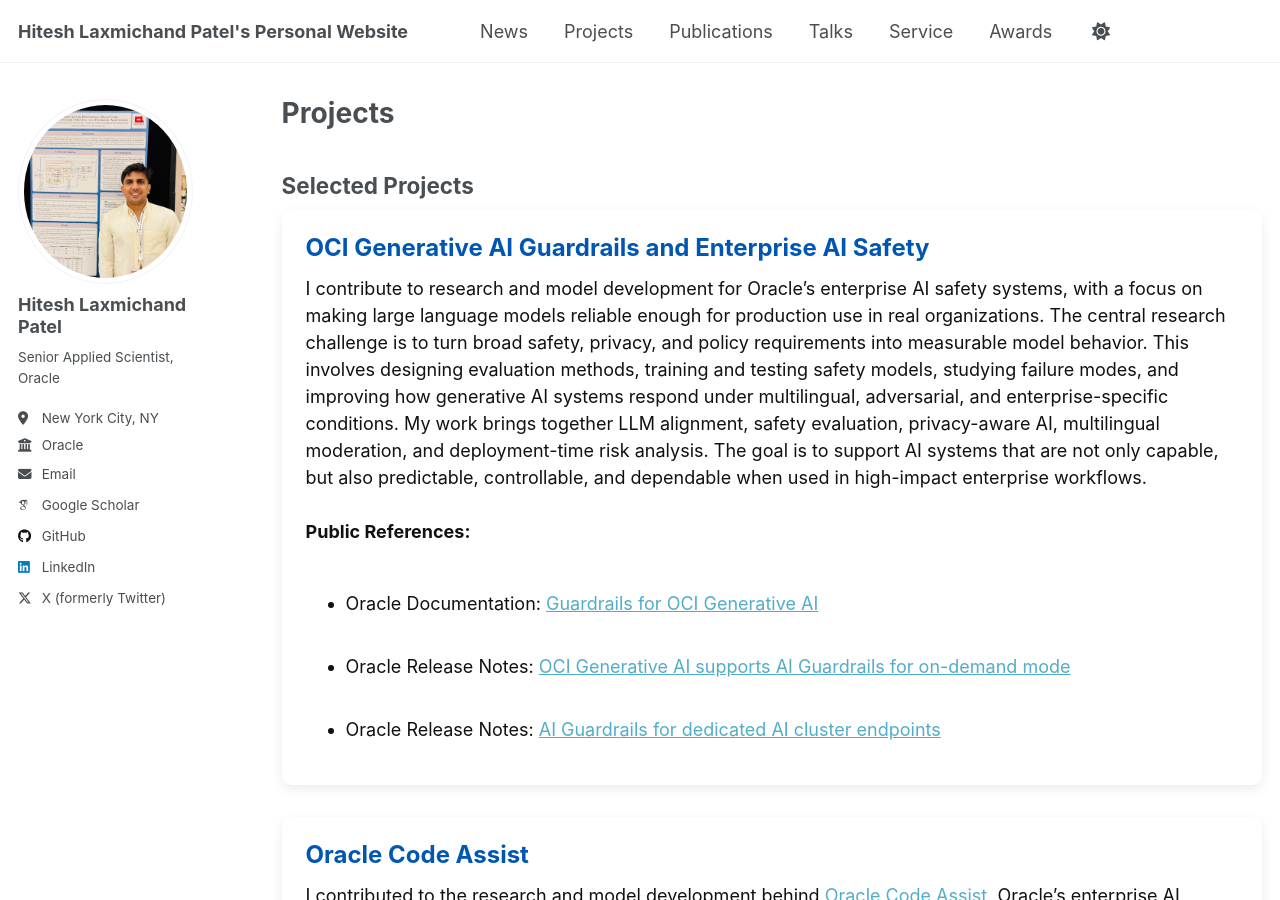
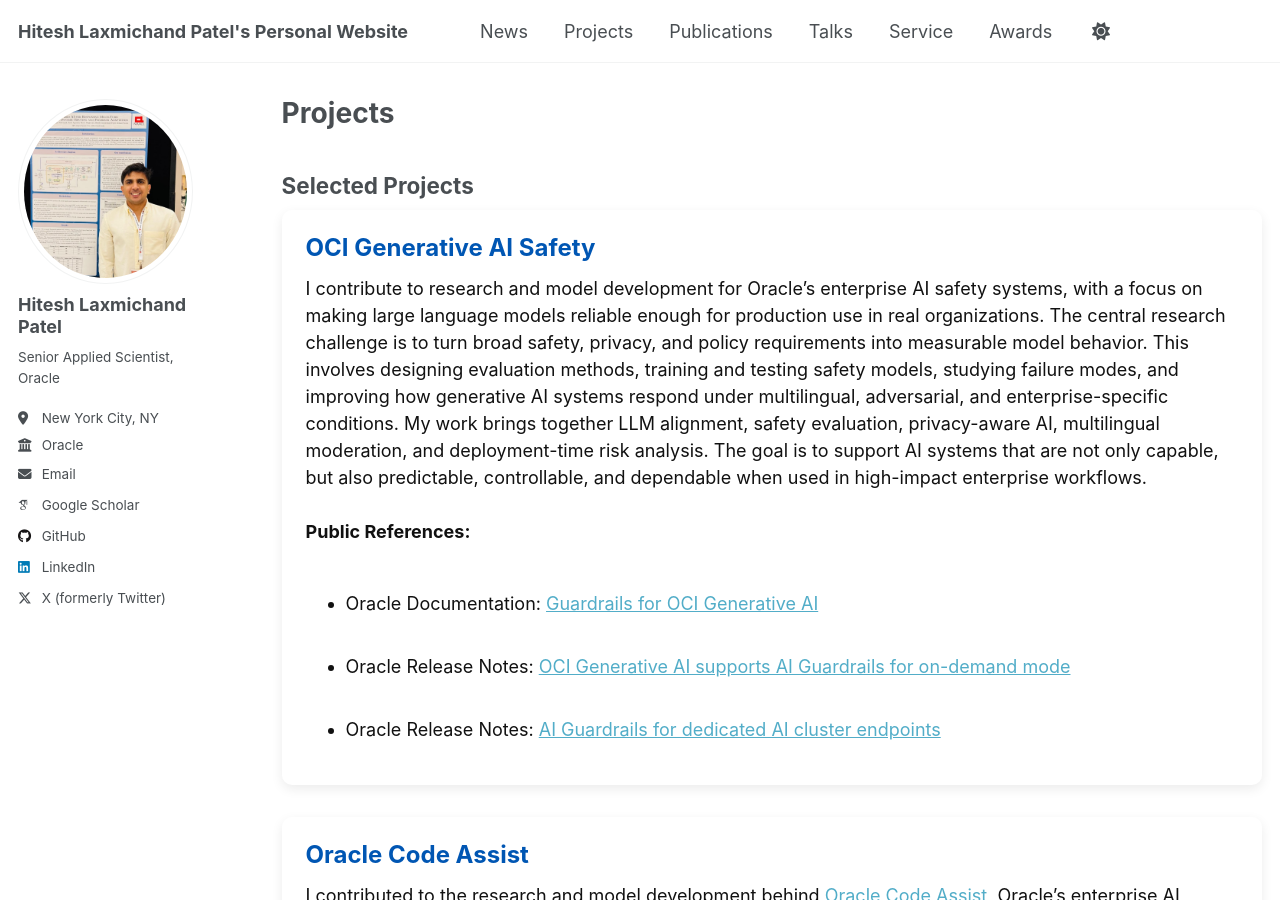
Before and after one commit to HITESHLPATEL/hiteshlpatel.github.io, a Jekyll site: the page built from _pages/projects.md, in a window 1280 px wide and 900 px high. Built offline with Jekyll 4.4.1, drawn with Linux system fonts in a browser that asks for light colours; some web fonts are replaced.

Commit message:
Change project title to 'OCI Generative AI Safety'
Updated project title for clarity and focus on AI safety.

```diff
--- a/_pages/projects.md
+++ b/_pages/projects.md
@@ -11,7 +11,7 @@ author_profile: true
 
 <div style="box-shadow: 0 4px 12px rgba(0,0,0,0.08); border-radius:10px; padding:24px; margin-bottom:32px; background-color:white; color:#111111;">
 
-<h3 style="color:#0056b3; font-size:24px; margin-top:0;">OCI Generative AI Guardrails and Enterprise AI Safety</h3>
+<h3 style="color:#0056b3; font-size:24px; margin-top:0;">OCI Generative AI Safety</h3>
 
 I contribute to research and model development for Oracle’s enterprise AI safety systems, with a focus on making large language models reliable enough for production use in real organizations.
 
```
